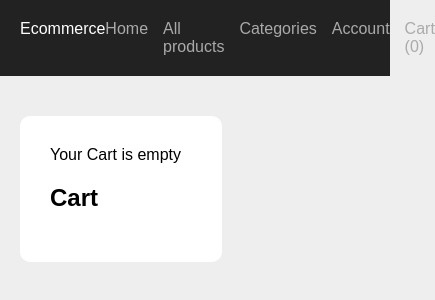
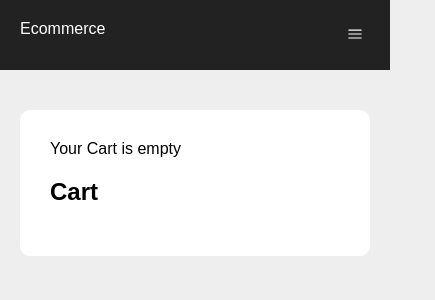
Before and after one commit to NguyenQuangNhatSidSid/Ecommerce-ClientSide, a Next.js app: page /cart in a window 390 px wide. Shown: the top 300 px of the page, 435 px wide, since content can reach past the window. Built offline with nearby package versions, Linux system fonts and the light colour scheme.

Commit message:
responsive for mobile

```diff
--- a/components/Header.js
+++ b/components/Header.js
@@ -1,8 +1,9 @@
 import Link from "next/link";
 import styled from "styled-components";
 import Center from "./Center";
-import { useContext } from "react";
+import { useContext, useState } from "react";
 import { CartContext } from "./CartContext";
+import BarIcon from "./icons/Bar";
 
 const StyleHeader = styled.header`
   background-color: #222;
@@ -10,6 +11,8 @@
 const Logo = styled(Link)`
   color: #fff;
   text-decoration: none;
+  position: relative;
+  z-index: 3;
 `;
 const Wrapper = styled.div`
   display: flex;
@@ -17,28 +20,63 @@
   padding: 20px 0;
 `;
 const NavLink = styled(Link)`
+  display: block;
   color: #aaa;
   text-decoration: none;
+  padding: 7px 0;
+  @media screen and (min-width: 768px) {
+    padding: 0;
+  }
 `;
 const StyledNav = styled.nav`
-  display: flex;
+  ${(props) => (props.mobileNavActive ? `display: block;` : "display:none;")}
+
   gap: 15px;
+  positon: fixed;
+  top: 0;
+  bottom: 0;
+  left: 0;
+  right: 0;
+  padding: 70px 20px 20px;
+  background-color: #222;
+  @media screen and (min-width: 768px) {
+    display: flex;
+    position: static;
+    padding: 0;
+  }
+`;
+
+const NavButton = styled.button`
+  background-color: transparent;
+  border: 0;
+  width: 30px;
+  height: 30px;
+  color: white;
+  cursor: pointer;
+  position: relative;
+  z-index: 3;
+  @media screen and (min-width: 768px) {
+    display: none;
+  }
 `;
 export default function Header() {
   const { cartProducts } = useContext(CartContext);
-
+  const [mobileNavActive, setMobileNavActive] = useState(false);
   return (
     <StyleHeader>
       <Center>
         <Wrapper>
           <Logo href={"/"}>Ecommerce</Logo>
-          <StyledNav>
+          <StyledNav mobileNavActive={mobileNavActive}>
             <NavLink href={"/"}>Home</NavLink>
             <NavLink href={"/products"}>All products</NavLink>
             <NavLink href={"/categories"}>Categories</NavLink>
             <NavLink href={"/account"}>Account</NavLink>
             <NavLink href={"/cart"}>Cart ({cartProducts.length})</NavLink>
           </StyledNav>
+          <NavButton onClick={() => setMobileNavActive((prev) => !prev)}>
+            <BarIcon />
+          </NavButton>
         </Wrapper>
       </Center>
     </StyleHeader>
--- a/components/ProductsGrid.js
+++ b/components/ProductsGrid.js
@@ -3,9 +3,12 @@
 
 const StyledProductGrid = styled.div`
   display: grid;
-  grid-template-columns: 1fr 1fr 1fr 1fr;
+  grid-template-columns: 1fr 1fr;
   gap: 40px;
   padding-top: 30px;
+  @media screen and (min-width: 768px) {
+    grid-template-columns: 1fr 1fr 1fr 1fr;
+  }
 `;
 
 export default function ProductsGrid({ products }) {
--- /dev/null
+++ b/components/icons/Bar.js
@@ -0,0 +1,18 @@
+export default function BarIcon({ className = "size-6" }) {
+  return (
+    <svg
+      xmlns="http://www.w3.org/2000/svg"
+      fill="none"
+      viewBox="0 0 24 24"
+      strokeWidth={1.5}
+      stroke="currentColor"
+      className={className}
+    >
+      <path
+        strokeLinecap="round"
+        strokeLinejoin="round"
+        d="M3.75 6.75h16.5M3.75 12h16.5m-16.5 5.25h16.5"
+      />
+    </svg>
+  );
+}
--- a/pages/cart.js
+++ b/pages/cart.js
@@ -10,7 +10,10 @@
 
 const ColumnsWrapper = styled.div`
   display: grid;
-  grid-template-columns: 1.3fr 0.7fr;
+  grid-template-columns: 1fr;
+  @media screen and (min-width: 768px) {
+    grid-template-columns: 1.3fr 0.7fr;
+  }
   gap: 40px;
   margin-top: 40px;
 `;
@@ -25,22 +28,36 @@
 `;
 
 const ProductImageBox = styled.div`
-  width: 100px;
+  width: 70px;
   height: 100px;
-  padding: 10px;
+  padding: 2px;
   box-shadow: 0 0 10px rgba(0, 0, 0, 0.1);
   display: flex;
   align-items: center;
   justify-content: center;
   border-radius: 10px;
   img {
-    max-width: 80px;
-    max-height: 80px;
+    max-width: 65px;
+    max-height: 65px;
+  }
+  @media screen and (min-width: 768px) {
+    padding: 10px;
+    width: 100px;
+    height: 100px;
+    img {
+      max-width: 80px;
+      max-height: 80px;
+    }
   }
 `;
 
 const QuantityLabel = styled.span`
-  padding: 0 3px;
+  padding: 0 15px;
+  display: block;
+  @media screen and (min-width: 768px) {
+    display: inline-block;
+    padding: 0 10px;
+  }
 `;
 
 const CityHolder = styled.div`
```
Also changed, not shown: components/Featured.js (+23 -3 lines), components/ProductBox.js (+13 -3 lines), pages/product/[id].js (+5 -2 lines).
